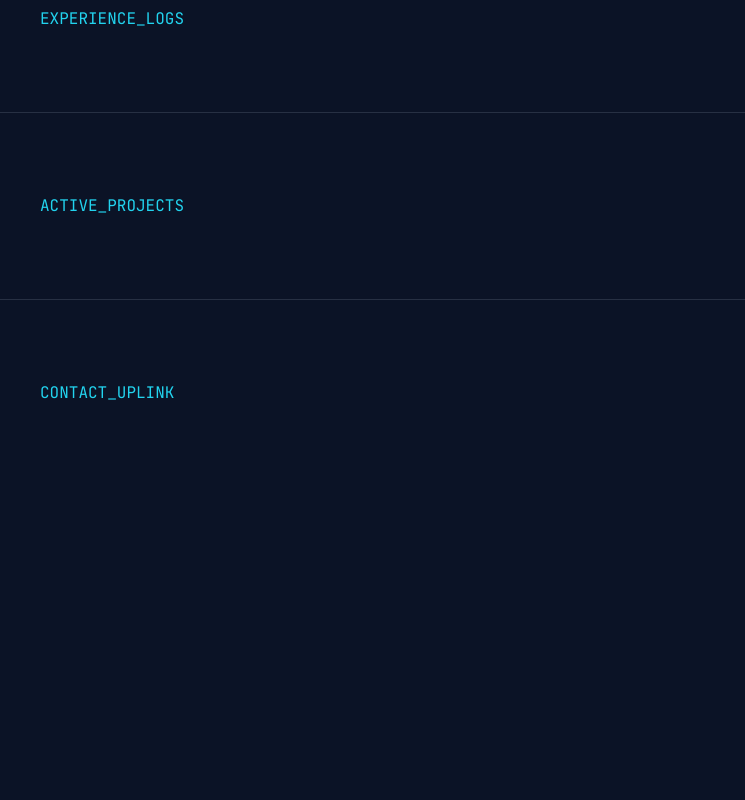
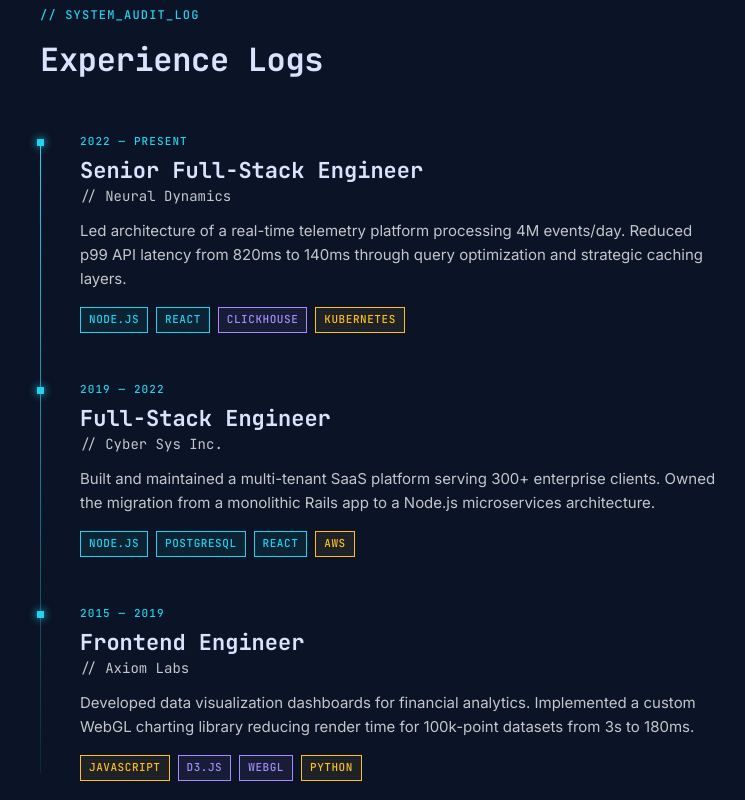
Before and after one commit to AmmarBerkovic/portfolio-lab, a React (Vite) app: page / in a window 1280 px wide. Shown: the part 1480-2280 px from the top of the page, without its empty margins (0-745 px from the left). Before the commit the page ends 1965 px from the top, so only its background shows below. Built offline with nearby package versions, Linux system fonts and the light colour scheme.

Commit message:
feat: add ExperienceLogs timeline section

```diff
--- a/src/App.tsx
+++ b/src/App.tsx
@@ -1,6 +1,7 @@
 import Nav from './components/Nav'
 import CommandCenter from './components/CommandCenter'
 import CoreStack from './components/CoreStack'
+import ExperienceLogs from './components/ExperienceLogs'
 import './App.css'
 
 function App() {
@@ -10,7 +11,7 @@ function App() {
       <main>
         <CommandCenter />
         <CoreStack />
-        <section id="experience-logs"><div className="section-inner"><p style={{ fontFamily: 'var(--font-mono)', color: 'var(--color-cyan)' }}>EXPERIENCE_LOGS</p></div></section>
+        <ExperienceLogs />
         <section id="active-projects"><div className="section-inner"><p style={{ fontFamily: 'var(--font-mono)', color: 'var(--color-cyan)' }}>ACTIVE_PROJECTS</p></div></section>
         <section id="contact-uplink"><div className="section-inner"><p style={{ fontFamily: 'var(--font-mono)', color: 'var(--color-cyan)' }}>CONTACT_UPLINK</p></div></section>
       </main>
--- /dev/null
+++ b/src/components/ExperienceLogs.css
@@ -0,0 +1,98 @@
+.experience-logs__list {
+  margin-top: 48px;
+  display: flex;
+  flex-direction: column;
+  gap: 0;
+  position: relative;
+  padding-left: 40px;
+}
+
+/* Vertical connector line */
+.experience-logs__list::before {
+  content: '';
+  position: absolute;
+  left: 0;
+  top: 8px;
+  bottom: 8px;
+  width: 1px;
+  background: linear-gradient(to bottom, var(--color-cyan), rgba(34, 211, 238, 0.1));
+}
+
+.role-entry {
+  position: relative;
+  padding: 0 0 48px 0;
+}
+
+.role-entry:last-child {
+  padding-bottom: 0;
+}
+
+/* Glowing square marker */
+.role-entry::before {
+  content: '';
+  position: absolute;
+  left: -43px;
+  top: 6px;
+  width: 7px;
+  height: 7px;
+  background: var(--color-cyan);
+  box-shadow: 0 0 8px var(--color-cyan);
+}
+
+.role-entry__date {
+  font-family: var(--font-mono);
+  font-size: 11px;
+  font-weight: 500;
+  letter-spacing: 0.1em;
+  text-transform: uppercase;
+  color: var(--color-cyan);
+  margin-bottom: 8px;
+}
+
+.role-entry__title {
+  font-family: var(--font-mono);
+  font-size: 22px;
+  font-weight: 600;
+  line-height: 1.2;
+  color: var(--color-text);
+}
+
+.role-entry__company {
+  font-family: var(--font-mono);
+  font-size: 14px;
+  color: var(--color-text-muted);
+  margin-bottom: 12px;
+}
+
+.role-entry__desc {
+  font-family: var(--font-sans);
+  font-size: 15px;
+  color: var(--color-text-muted);
+  line-height: 1.6;
+  margin-bottom: 16px;
+  max-width: 640px;
+}
+
+.role-entry__chips {
+  display: flex;
+  flex-wrap: wrap;
+  gap: 8px;
+}
+
+/* Slide-left entry animation override */
+.role-entry.animate-entry {
+  transform: translateX(-16px);
+}
+
+.role-entry.animate-entry.visible {
+  transform: none;
+}
+
+@media (max-width: 767px) {
+  .experience-logs__list {
+    padding-left: 24px;
+  }
+  .role-entry::before {
+    left: -27px;
+  }
+}
--- /dev/null
+++ b/src/components/ExperienceLogs.tsx
@@ -0,0 +1,38 @@
+import { useIntersection } from '../hooks/useIntersection'
+import { roles } from '../data/content'
+import './ExperienceLogs.css'
+
+export default function ExperienceLogs() {
+  const [ref, isVisible] = useIntersection<HTMLElement>()
+
+  return (
+    <section id="experience-logs" ref={ref}>
+      <div className="section-inner">
+        <p className="section-label">// SYSTEM_AUDIT_LOG</p>
+        <h2 style={{ fontFamily: 'var(--font-mono)', fontSize: 32, fontWeight: 600, letterSpacing: '-0.01em', color: 'var(--color-text)' }}>
+          Experience Logs
+        </h2>
+
+        <div className="experience-logs__list">
+          {roles.map((role, i) => (
+            <div
+              key={role.company}
+              className={`role-entry animate-entry${isVisible ? ' visible' : ''}`}
+              style={{ transitionDelay: `${i * 0.15}s` }}
+            >
+              <p className="role-entry__date">{role.dateRange}</p>
+              <h3 className="role-entry__title">{role.title}</h3>
+              <p className="role-entry__company">// {role.company}</p>
+              <p className="role-entry__desc">{role.description}</p>
+              <div className="role-entry__chips">
+                {role.chips.map((chip) => (
+                  <span key={chip.label} className={`chip chip--${chip.color}`}>{chip.label}</span>
+                ))}
+              </div>
+            </div>
+          ))}
+        </div>
+      </div>
+    </section>
+  )
+}
```
